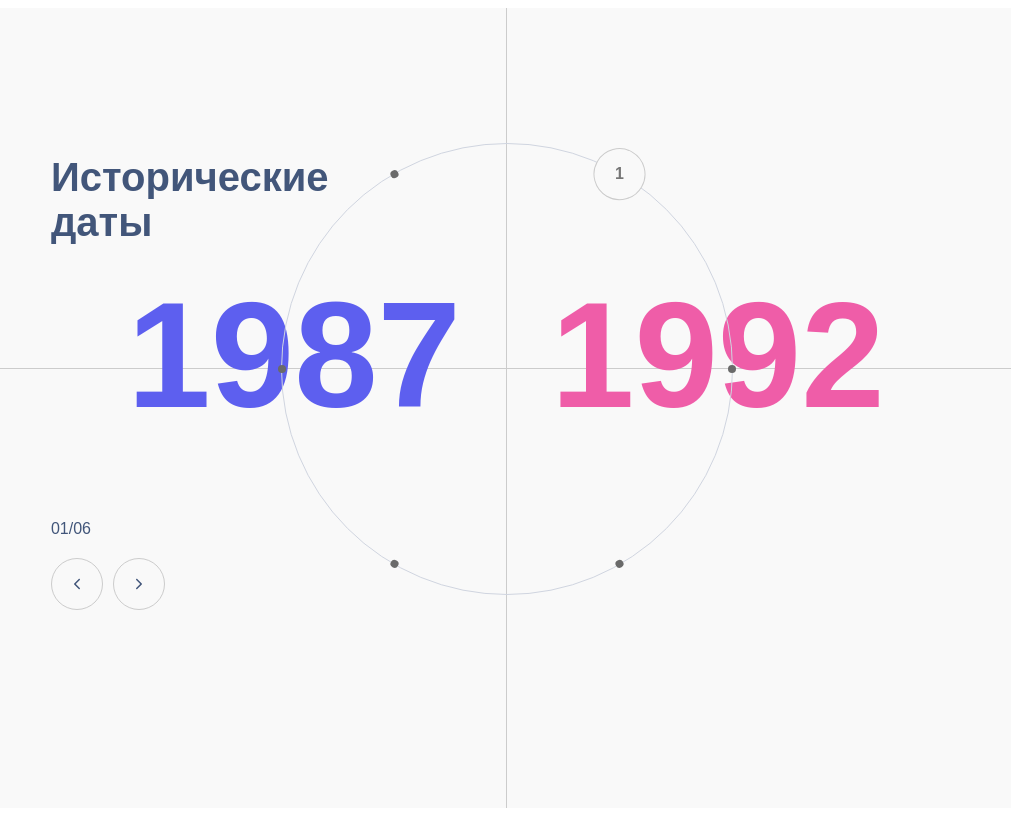
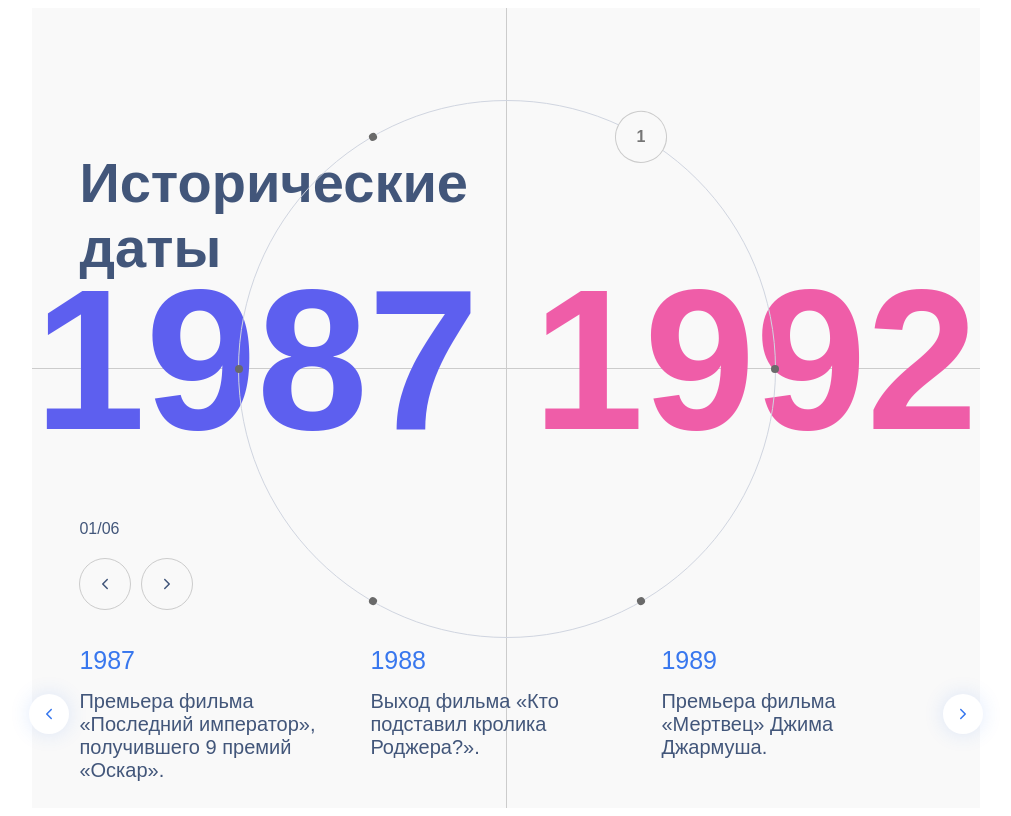
Before and after one commit to mayerprog/historical-events, a React app: page / in a window 1280 px wide. Shown: the whole page, without its empty margins (134-1145 px from the left). Built offline with nearby package versions, Linux system fonts and the light colour scheme.

Commit message:
feat: add slider

```diff
--- a/package.json
+++ b/package.json
@@ -16,7 +16,8 @@
     "react-dom": "^18.3.1",
     "react-icons": "^5.3.0",
     "sass": "^1.81.0",
-    "sass-loader": "^16.0.3"
+    "sass-loader": "^16.0.3",
+    "swiper": "^11.1.15"
   },
   "devDependencies": {
     "@babel/core": "^7.26.0",
--- a/src/components/HistoryCircle/HistoryCircle.module.scss
+++ b/src/components/HistoryCircle/HistoryCircle.module.scss
@@ -5,16 +5,17 @@
   justify-content: center;
   height: 100vh;
   min-height: 800px;
-  width: 80%;
+  width: 75%;
   background-color: #f9f9f9;
+  font-family: "PT Sans", sans-serif;
   position: relative;
 }
 
 .title {
-  font-size: 40px;
+  font-size: 56px;
   font-weight: 700;
   position: absolute;
-  top: 15%;
+  top: 13%;
   left: 5%;
   color: #42567a;
   font-family: "PT Sans", sans-serif;
@@ -23,14 +24,14 @@
 
 .circleContainer {
   position: relative;
-  width: 450px;
-  height: 450px;
+  width: 536px;
+  height: 536px;
   top: -5%;
 }
 
 .circle {
-  width: 450px;
-  height: 450px;
+  width: 536px;
+  height: 536px;
   border: 0.5px solid #d0d5e0;
   border-radius: 50%;
   position: relative;
@@ -42,18 +43,18 @@
 
 .date {
   position: absolute;
-  font-size: 150px;
+  font-size: 200px;
   font-weight: 700;
   font-family: "PT Sans", sans-serif;
   z-index: 999;
-  top: 28%;
+  top: 27%;
   &.left {
-    right: 60%;
+    right: 55%;
     color: #5d5fef;
   }
 
   &.right {
-    left: 60%;
+    left: 55%;
     color: #ef5da8;
   }
 }
@@ -112,6 +113,35 @@
   transition: background-color 0.5s ease;
 }
 
+.navigationContainer {
+  display: flex;
+  position: absolute;
+  justify-content: space-between;
+  width: 100%;
+}
+
+.navigation {
+  display: flex;
+  align-items: center;
+  justify-content: center;
+  box-shadow: 0 0 20px #3777ee27;
+  border-radius: 50%;
+  width: 40px;
+  height: 40px;
+  position: absolute;
+  margin: 10px;
+  background-color: white;
+  color: #3777ee;
+
+  &.left {
+    right: 100%;
+  }
+
+  &.right {
+    left: 100%;
+  }
+}
+
 .arrowsContainer {
   display: flex;
   flex-direction: column;
@@ -150,3 +180,32 @@
   opacity: 0;
   scale: 0.8;
 }
+
+.eventsInfoContainer {
+  display: flex;
+  align-items: center;
+  justify-content: center;
+  width: 90%;
+  font-weight: 400;
+  position: absolute;
+  top: 76%;
+  padding: 30px 0;
+}
+
+.infoCell {
+  display: flex;
+  flex-direction: column;
+  gap: 15px;
+  min-width: 250px;
+  flex-shrink: 0;
+}
+
+.text {
+  font-size: 20px;
+  color: #42567a;
+}
+
+.year {
+  font-size: 25px;
+  color: #3877ee;
+}
--- a/src/components/HistoryCircle/HistoryCircle.tsx
+++ b/src/components/HistoryCircle/HistoryCircle.tsx
@@ -3,6 +3,12 @@ import styles from "./HistoryCircle.module.scss";
 import events from "./../../../mock-data.json";
 import gsap from "gsap";
 import { IoIosArrowForward, IoIosArrowBack } from "react-icons/io";
+import { Swiper, SwiperSlide } from "swiper/react";
+import { Navigation, Pagination } from "swiper/modules";
+
+import "swiper/css";
+import "swiper/css/navigation";
+import "swiper/css/pagination";
 
 interface Area {
   area: string;
@@ -224,7 +230,7 @@ const HistoryCircle: React.FC = () => {
               style={{
                 transform: `rotate(${rotateDegree(
                   index
-                )}deg) translate(0, -225px)`,
+                )}deg) translate(0, -268px)`,
               }}
               onClick={() => handleEventClick(index)}
               onMouseEnter={() => handleMouseEnter(index)}
@@ -270,6 +276,35 @@ const HistoryCircle: React.FC = () => {
         </div>
       </div>
 
+      <div className={styles.eventsInfoContainer}>
+        <div className={`${styles.navigation} ${styles.left}`} id="prevBtn">
+          <IoIosArrowBack />
+        </div>
+        <div className={`${styles.navigation} ${styles.right}`} id="nextBtn">
+          <IoIosArrowForward />
+        </div>
+        <Swiper
+          modules={[Navigation, Pagination]}
+          navigation={{
+            prevEl: "#prevBtn",
+            nextEl: "#nextBtn",
+          }}
+          loop={false}
+          // pagination={{ clickable: true }}
+          spaceBetween={20}
+          slidesPerView={3}
+        >
+          {chosenYears.map((item, index) => (
+            <SwiperSlide key={index} className={styles.infoCell}>
+              <div className={styles.infoCell}>
+                <span className={styles.year}>{item.year}</span>
+                <span className={styles.text}>{item.text}</span>
+              </div>
+            </SwiperSlide>
+          ))}
+        </Swiper>
+      </div>
+
       <div className={styles.axisX}></div>
       <div className={styles.axisY}></div>
     </div>
```
